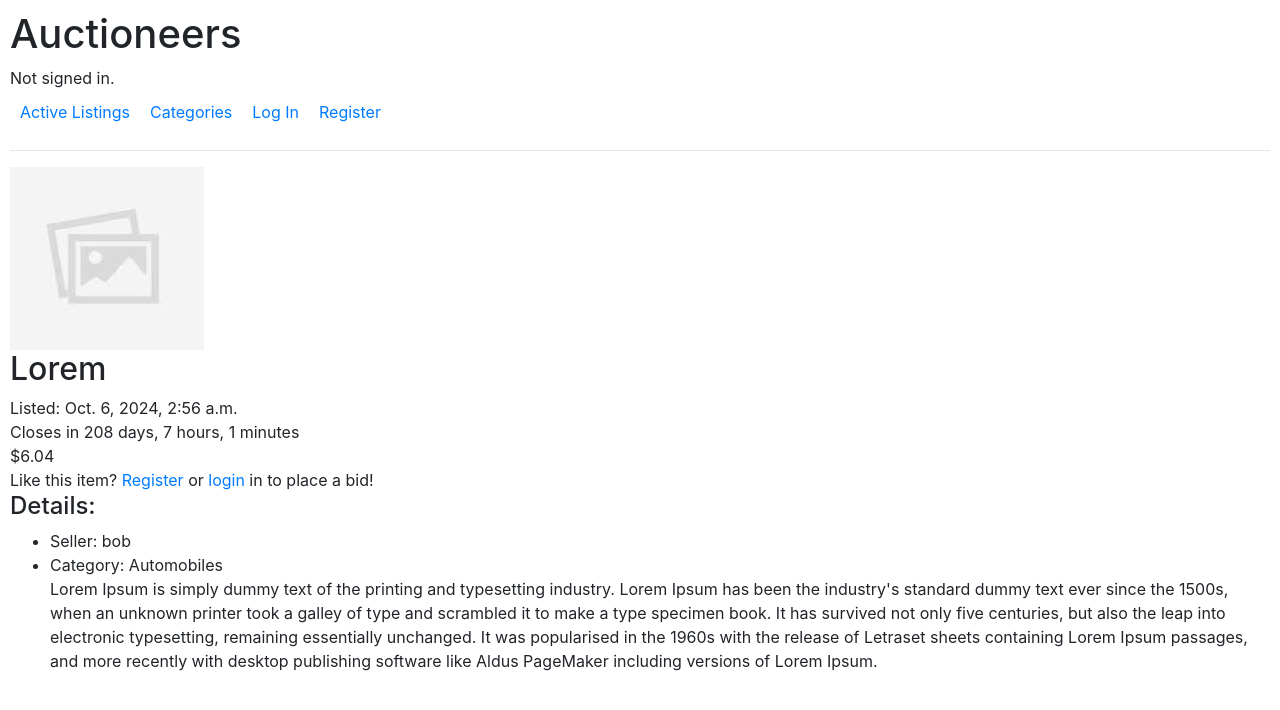
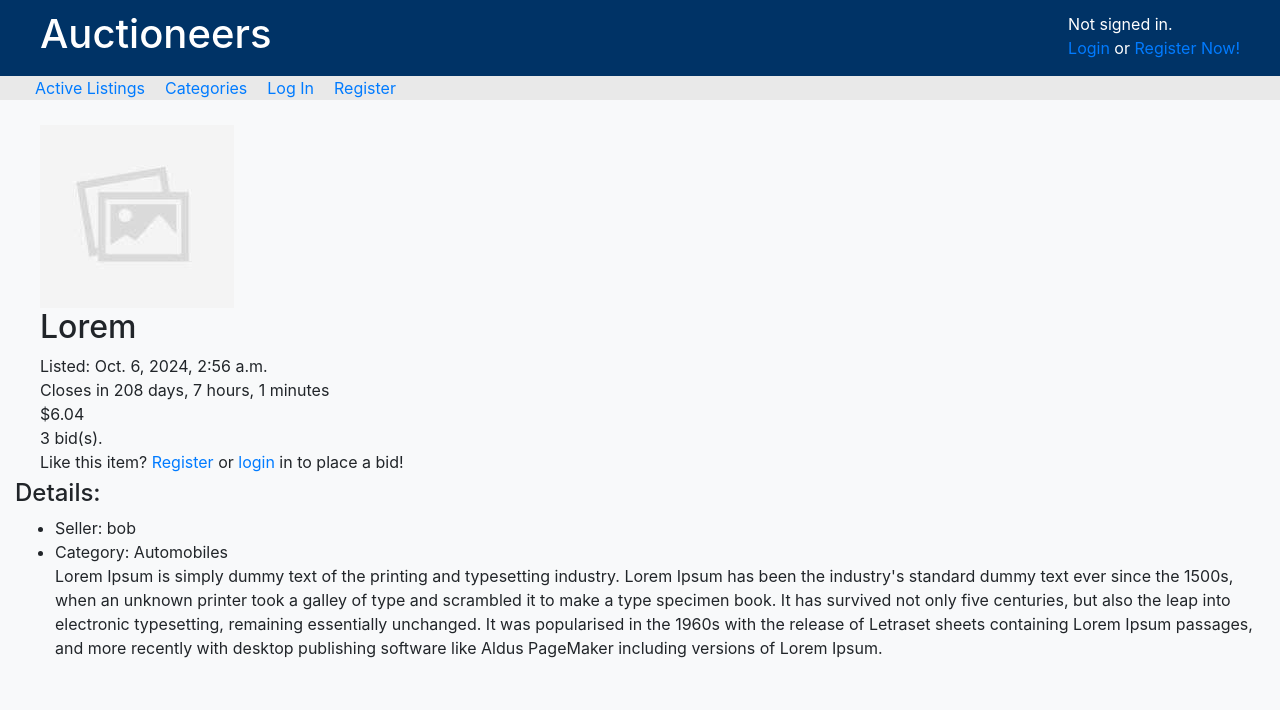
Before and after one commit to TulioPerez/Commerce, a Django app: page /item/1 in a window 1280 px wide. Shown: the top 710 px of the page. Run offline with Django 3.2, Linux system fonts and the light colour scheme; data comes from the database, SQL or seed files in the repository; both versions use the stored data as it was after the commit; some libraries are stand-ins or nearby versions.

Commit message:
Cleaned interface and styled Layout Template

```diff
--- a/auctions/models.py
+++ b/auctions/models.py
@@ -45,8 +45,8 @@ class Auction_Listing(models.Model):
             self.is_open = False
             self.save()
 
-            print(f"BID BID BID = {self.current_bid}\n\n USER USER USER = {self.current_bid.user}")
             if self.current_bid:
+                # print(f"BID BID BID = {self.current_bid}\n\n USER USER USER = {self.current_bid.user}")
                 user = self.current_bid.user
                 user.purchases.add(self)
                 user.save()
--- a/auctions/static/auctions/styles.css
+++ b/auctions/static/auctions/styles.css
@@ -1,22 +1,32 @@
 body {
-    padding: 10px;
+  background-color: #f8f9fa;
 }
 
-/* Basic styling for navigation */
-/* .nav {
-    list-style-type: none;
-    padding: 0;
-  } */
+.header-background {
+  background-color: #003366;
+  color: white;
+  padding: 10px 25px;
+}
 
-  /* .nav-item {
-    display: inline-block;
-    position: relative;
-  } */
+.text-md-right {
+  text-align: right;
+}
+
+#login_or_register {
+  font-size: small;
+  /* display: inline; */
+}
+
+.nav {
+  margin-bottom: 20px;
+  padding: 0px 25px;
+  background-color: rgb(233, 233, 233);
+}
 
 /* menu styling */
 .nav-link {
   text-decoration: none;
-    padding: 10px;
+  padding: 0 10px;
   border-radius: 5px;
 }
 
@@ -45,23 +55,16 @@ body {
   background-color: #e9ecef;
 }
 
+#content_block {
+  padding: 5px 25px;
+}
+
 #listing_block {
   margin: 20px;
-    /* margin: 20px 20px; */
 }
 
-  #listing_category {
-    margin-left: 0px;
-  }
-
-  #listing_title {
-    margin-left: 20px;
-  }
-
-  #listing_description {
-    margin-left: 20px;
-  }
-
+#listing_title,
+#listing_description,
 #listing_price {
   margin-left: 20px;
 }
@@ -93,14 +96,3 @@ body {
 #ul_no_bullets {
   list-style: none;
 }
-
-
-
-
-
-  /* .dropdown-menu li a {
-    padding: 10px;
-    text-decoration: none;
-    display: block;
-    color: #333;
-  } */
--- a/auctions/templates/auctions/index.html
+++ b/auctions/templates/auctions/index.html
@@ -1,6 +1,7 @@
 {% extends "auctions/layout.html" %}
 
 {% block body %}
+{% block content %}
 <h2>Active Listings</h2>
 <!-- todo add \\ message div as in login / register if not logged in, and grey out "bid" button if available-->
 
@@ -39,3 +40,4 @@
 {% endif %}
 {% endfor %}
 {% endblock %}
+{% endblock %}
--- a/auctions/templates/auctions/layout.html
+++ b/auctions/templates/auctions/layout.html
@@ -2,56 +2,64 @@
 
 <!DOCTYPE html>
 <html lang="en">
+
 <head>
     <title>{% block title %}Auctions{% endblock %}</title>
-        <link rel="stylesheet" href="https://stackpath.bootstrapcdn.com/bootstrap/4.4.1/css/bootstrap.min.css" integrity="sha384-Vkoo8x4CGsO3+Hhxv8T/Q5PaXtkKtu6ug5TOeNV6gBiFeWPGFN9MuhOf23Q9Ifjh" crossorigin="anonymous">
+    <link rel="stylesheet" href="https://stackpath.bootstrapcdn.com/bootstrap/4.4.1/css/bootstrap.min.css"
+        integrity="sha384-Vkoo8x4CGsO3+Hhxv8T/Q5PaXtkKtu6ug5TOeNV6gBiFeWPGFN9MuhOf23Q9Ifjh" crossorigin="anonymous">
     <link href="{% static 'auctions/styles.css' %}" rel="stylesheet">
+    <!-- for responsiveness -->
+    <meta name="viewport" content="width=device-width, initial-scale=1">
 </head>
+
 <body>
+    <div class="container-fluid">
+        <!-- Responsive Header -->
+        <div class="row header-background">
+            <div class="col-12 col-md-8">
                 <h1>Auctioneers</h1>
+            </div>
+            <div class="col-12 col-md-4 d-flex justify-content-end align-items-center text-end">
+                {% if user.is_authenticated %}
+                    Signed in as <strong>{{ user.username }}</strong>
+                {% else %}
                 <div>
-            {% if user.is_authenticated %}
-                Signed in as <strong>{{ user.username }}</strong>.
-            {% else %}
-                Not signed in.
+                    <div>Not signed in.</div>
+                    <div class="mb-1">
+                        <a href="{% url 'login' %}">Login</a> or
+                        <a href="{% url 'register' %}">Register Now!</a>
+                    </div>
+                </div>
                 {% endif %}
             </div>
-        <ul class="nav">
-            <!-- always show the following menu items -->
+        </div>
+
+        <!-- Responsive Navigation -->
+        <ul class="row nav">
+            <!-- Always show these menu items -->
             <li class="nav-item">
                 <a class="nav-link" href="{% url 'index' %}">Active Listings</a>
             </li>
-            <li>
+            <li class="nav-item">
                 <a class="nav-link" href="{% url 'categories' %}">Categories</a>
             </li>
-            <!-- show menu items for registered users -->
+
+            <!-- Show menu items for registered users -->
             {% if user.is_authenticated %}
             <li class="nav-item dropdown">
-                    <a href="#" class="nav-link dropdown-toggle">My Account</a>
-                        <ul class="dropdown-menu">
-                            <!-- admin link for superusers -->
+                <a href="#" class="nav-link dropdown-toggle" data-toggle="dropdown">My Account</a>
+                <div class="dropdown-menu">
+                    <!-- Admin link for superusers -->
                     {% if user.is_superuser %}
                     <a class="dropdown-item" href="/admin/">Admin</a>
                     {% endif %}
-                            <li>
                     <a class="dropdown-item" href="{% url 'watchlist' %}">Watchlist</a>
-                            </li>
-                            <li>
                     <a class="dropdown-item" href="{% url 'selling' %}">My Listings</a>
-                            </li>
-                            <li>
                     <a class="dropdown-item" href="{% url 'bids' %}">My Bids</a>
-                            </li>
-                            <li>
                     <a class="dropdown-item" href="{% url 'purchases' %}">My Purchases</a>
-                            </li>
-                            <li>
                     <a class="dropdown-item" href="{% url 'sell' %}">Create a Listing</a>
-                            </li>
-                            <li>
                     <a class="dropdown-item" href="{% url 'logout' %}">Log Out</a>
-                            </li>
-                        </ul>
+                </div>
             </li>
             {% else %}
             <li class="nav-item">
@@ -62,8 +70,13 @@
             </li>
             {% endif %}
         </ul>
-        <hr>
+
+        <!-- Block for dynamic content -->
+        <div id="content_block">
             {% block body %}
             {% endblock %}
+        </div>
+    </div>
 </body>
+
 </html>
--- a/auctions/templates/auctions/listing_detail.html
+++ b/auctions/templates/auctions/listing_detail.html
@@ -31,16 +31,15 @@
     <div>
         ${{ listing.price }}
     </div>
-    {% if listing.is_open %}
     <div>
-        {{ bids }} bid(s) so far.
+        {{ bids }} bid(s).
         {% if listing.current_bid and listing.current_bid.user == user %}
         {% if listing.current_bid.user == user %}
-        Yours is the current bid.
+        Yours is the highest bid.
         {% endif %}
         {% endif %}
     </div>
-    {% else %}
+    {% if not listing.is_open %}
     {% if listing.current_bid.user == user %}
     Congratulations, you've won the auction!
     {% endif %}
@@ -53,7 +52,8 @@
 
 <div>
     {% if not user.is_authenticated %}
-            Like this item? <a href="{% url 'register' %}">Register</a> or <a href="{% url 'login' %}">login</a> in to place a bid!
+    Like this item? <a href="{% url 'register' %}">Register</a> or <a href="{% url 'login' %}">login</a> in to place a
+    bid!
     {% endif %}
     <!-- watchlist & bid buttons appears if user is not seller-->
     {% if user.is_authenticated and listing.seller.id != user.id and listing.is_open %}
@@ -98,7 +98,7 @@
 <h4>Add a comment:</h4>
 <form action="{% url 'listing_detail' listing.id %}" method="POST">
     {% csrf_token %}
-    {{ comment_form.as_p }}  <!-- Render the form fields -->
+    {{ comment_form.as_p }} <!-- Render the form fields -->
     <button type="submit" name="action" value="submit_comment">Submit Comment</button>
 </form>
 <div>
```
Also changed, not shown: auctions/static/auctions/hw_requirements.txt (+14 -47 lines), db.sqlite3. Lines whose indentation alone changed are shown as unchanged.
